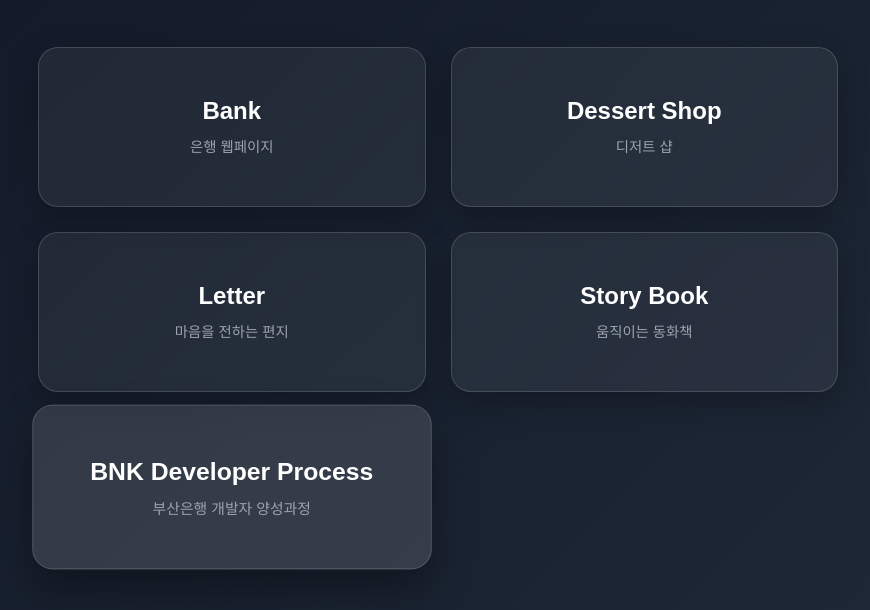
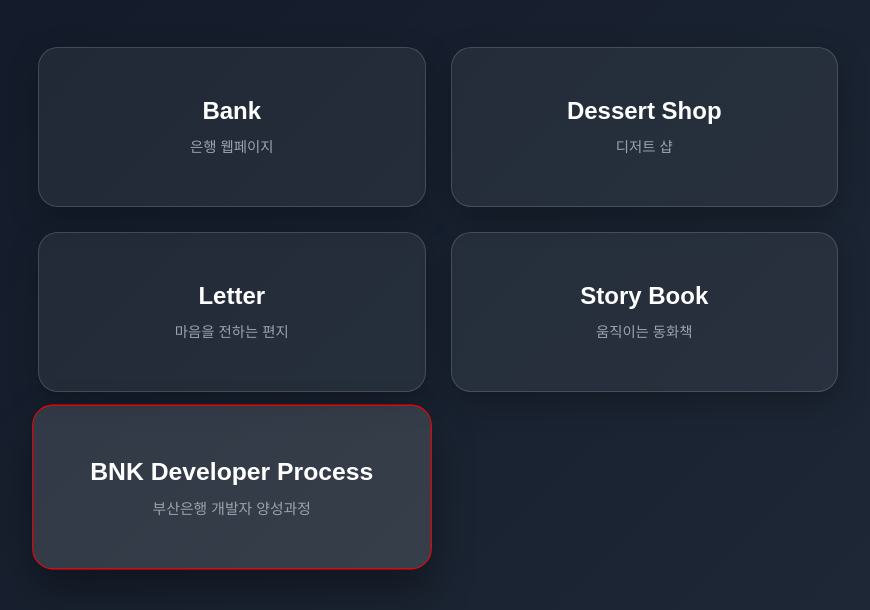
Before and after one commit to CodeY0ung/myweb, a plain HTML site: page index.html in a window 1280 px wide. In both pictures the pointer is over the link 433 px from the left and 662 px from the top of the page. Shown: the part 166-776 px from the top of the page, without its empty margins (202-1072 px from the left). Drawn offline with Linux system fonts and the light colour scheme.

Commit message:
Update index.html

```diff
--- a/index.html
+++ b/index.html
@@ -179,7 +179,7 @@
         .story:hover {
             border-color: #a78bfa;
         }
-        .bnk-dec:hover{
+        .bnk-dev:hover{
             border-color: red;
         }
 
```
